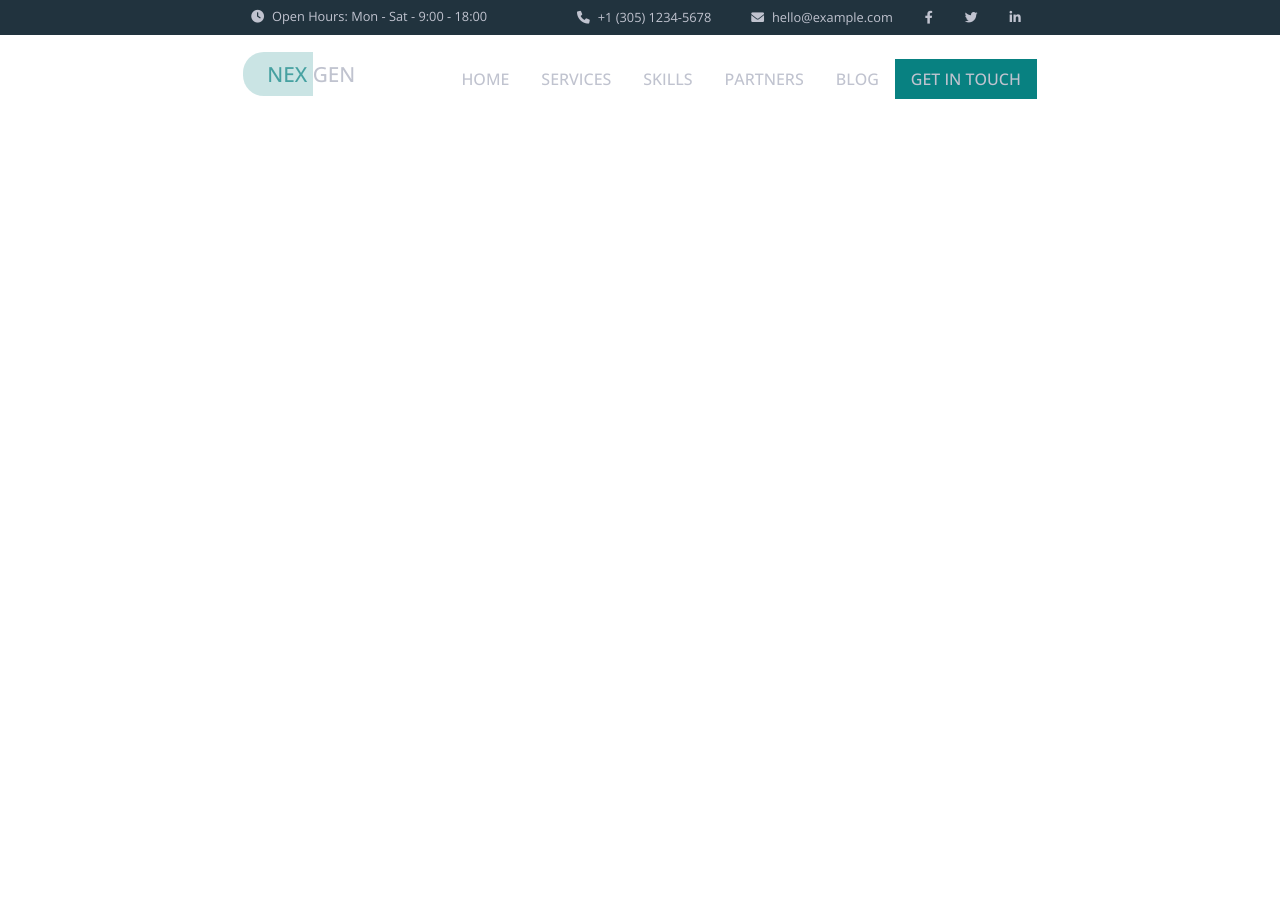
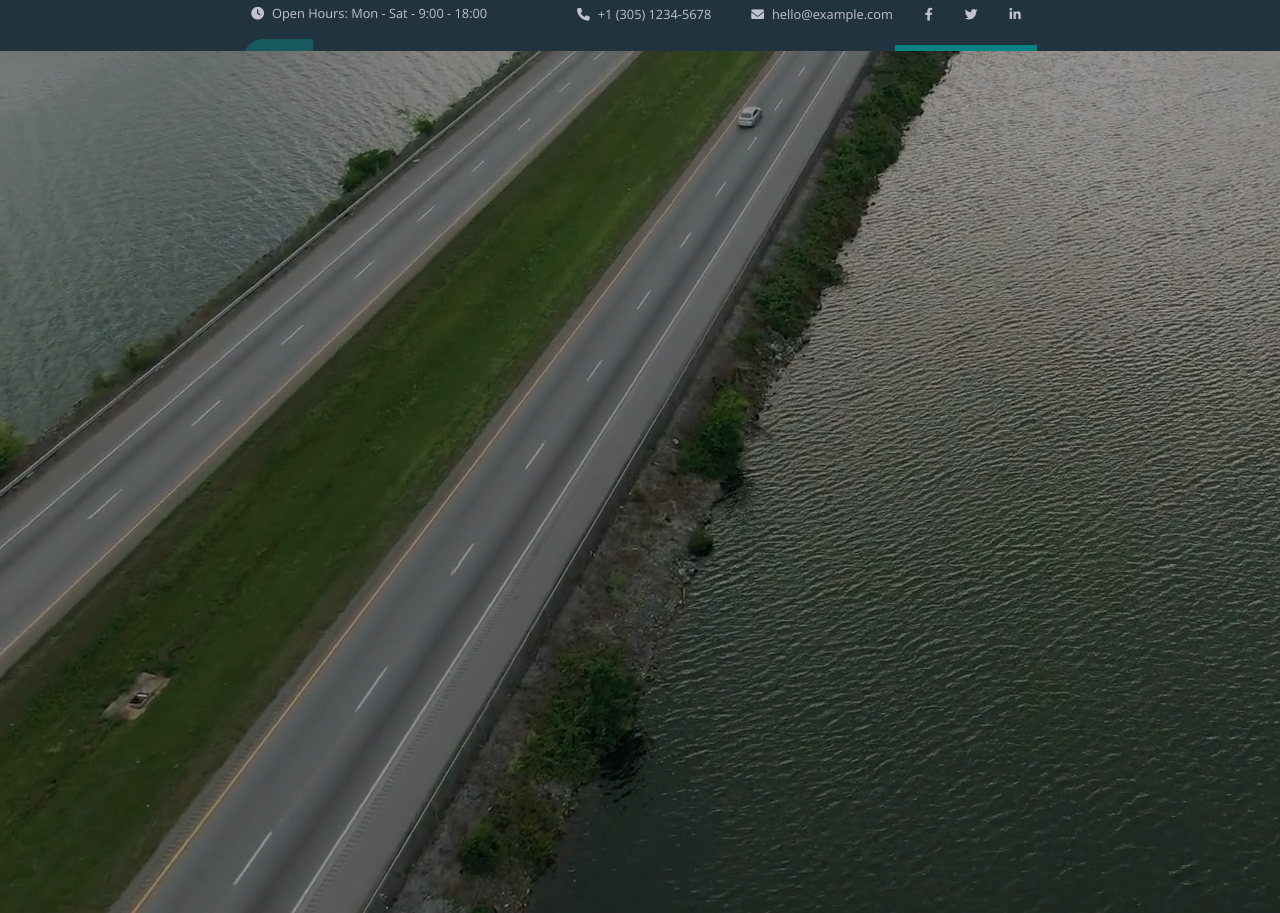
Before and after one commit to AnTosi/proj-html-vuejs, a Vue app: page / in a window 1280 px wide. Before the commit the page ends 800 px from the top, so only its background shows below. Built offline with nearby package versions, Linux system fonts and the light colour scheme.

Commit message:
problem filter jumbo

```diff
--- a/src/App.vue
+++ b/src/App.vue
@@ -5,37 +5,7 @@
     :contacts="contacts"
     />
     <div class="sitemain">
-      <section class="one jumbosection">
-        <div class="jumbotext"></div>
-      </section>
-
-      <section class="two">
-
-      </section>
-
-      <section class="three">
-
-      </section>
-
-      <section class="four">
-
-      </section>
-
-      <section class="five">
-
-      </section>
-
-      <section class="six">
-
-      </section>
-
-      <section class="seven">
-
-      </section>
-
-      <section class="eight">
-
-      </section>
+      <SiteMain/>
 
     </div>
 
@@ -48,11 +18,13 @@
 
 <script>
 import SiteHeader from './components/SiteHeader.vue';
+import SiteMain from './components/SiteMain.vue';
 
 export default {
   name: 'App',
   components: {
-    SiteHeader
+    SiteHeader,
+    SiteMain
   },
   data(){
     return {
--- a/src/components/SiteHeader.vue
+++ b/src/components/SiteHeader.vue
@@ -20,18 +20,18 @@
             </div>
         </div>
 
-        <nav class="lg_container my-4 d-flex justify-content-between">
+        <nav class="lg_container mt-3 d-flex justify-content-between">
             <div class="nav_left">
                 <span class="half_button">
                     NEX
                 </span>
-                <span class="text- white">
+                <span class="text-white">
                     GEN
                 </span>
             </div>
 
             <div class="nav_right">
-                <ul class="d-flex">
+                <ul class="d-flex text-white">
                     <li>HOME</li>
                     <li>SERVICES</li>
                     <li>SKILLS</li>
@@ -70,7 +70,6 @@ export default {
     .header {
         width: 100%;
         background-color: #21333E;
-        height: 35px;
         color: $muted-grey;
         font-size: 0.8rem;
 
@@ -87,14 +86,14 @@ export default {
             font-weight: 500;
 
             .half_button {
-            background-color: #08818136;
-            color: #088181ad;
+            background-color: #08a0a057;
+            color: #08A0A0;
             height: 50px;
             padding-left: 1.5rem;
             border-top-left-radius: 1.3rem;
             border-bottom-left-radius: 1.3rem;
-            padding-top: 0.5rem;
-            padding-bottom: 0.5rem;
+            padding-top: 0.4rem;
+            padding-bottom: 0.4rem;
             }
         }
 
@@ -109,7 +108,7 @@ export default {
                 padding-bottom: 0.5rem;
                 &.active {
                     // background-color: #048383;
-                    background-color: #088181;
+                    background-color: #058283;
                 }
                 &:hover {
                     cursor: pointer;
--- /dev/null
+++ b/src/components/SiteMain.vue
@@ -0,0 +1,54 @@
+<template>
+    <main>
+        <section class="one jumbosection">
+            <div class="jumbotext">
+
+            </div>
+        </section>
+
+        <section class="two">
+
+        </section>
+
+        <section class="three">
+
+        </section>
+
+        <section class="four">
+
+        </section>
+
+        <section class="five">
+
+        </section>
+
+        <section class="six">
+
+        </section>
+
+        <section class="seven">
+
+        </section>
+
+        <section class="eight">
+
+        </section>
+    </main>
+
+</template>
+
+<script>
+export default {
+
+}
+</script>
+
+<style lang="scss">
+    .jumbosection {
+        background-image: url("../assets/jumbo.jpg");
+        height: 862px;
+        background-position-y: 100%;
+        filter: brightness(0.6);
+        margin-top: -50px;
+    }
+</style>
```
